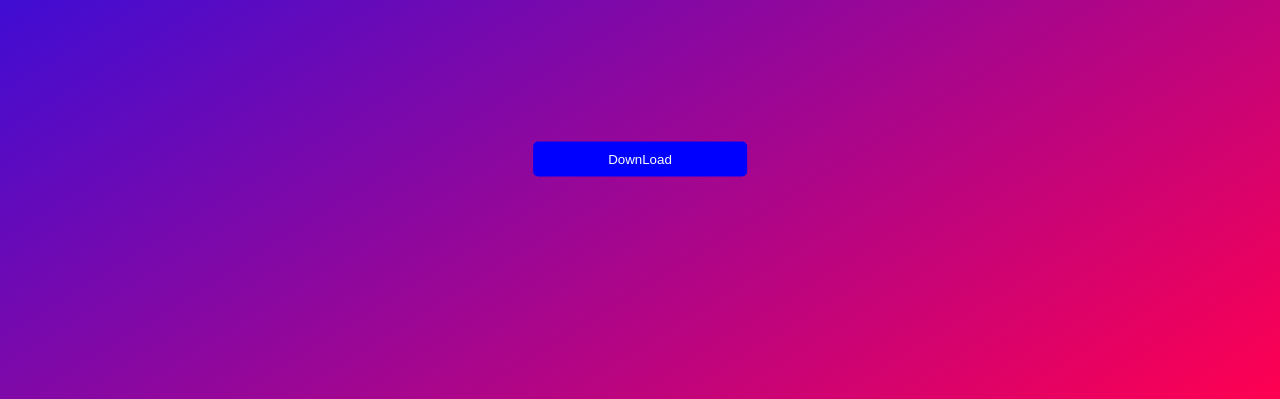
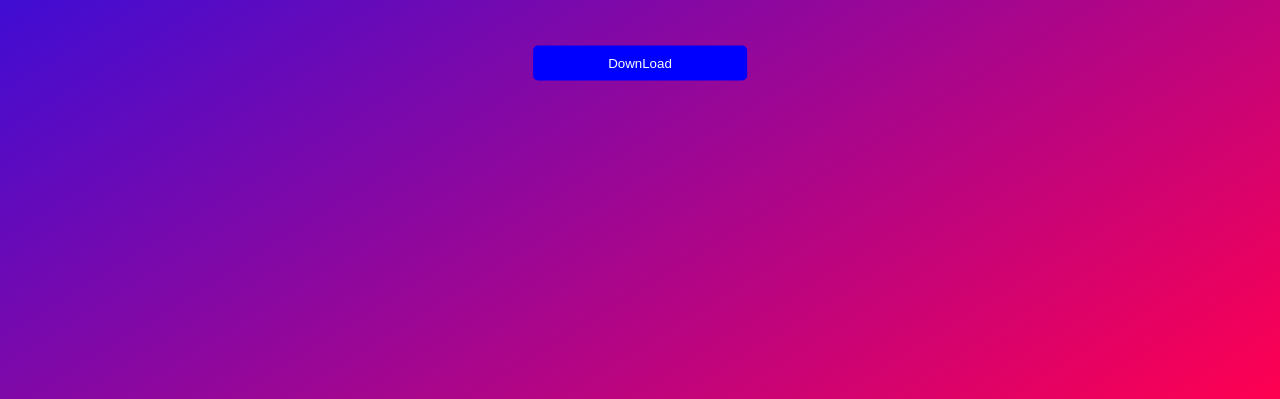
Before and after one commit to Nickyangtpe/CatPort, a plain HTML site: page index.html in a window 1280 px wide. Shown: the part 401-800 px from the top of the page. Drawn offline with Linux system fonts and the light colour scheme.

Commit message:
Update index.html

```diff
--- a/index.html
+++ b/index.html
@@ -18,7 +18,7 @@
 
     #button {
         position: absolute;
-        top: 70%;
+        top: 58%;
         left: 50%;
         transform: translate(-50%, -50%);
         background-color: blue;
```
